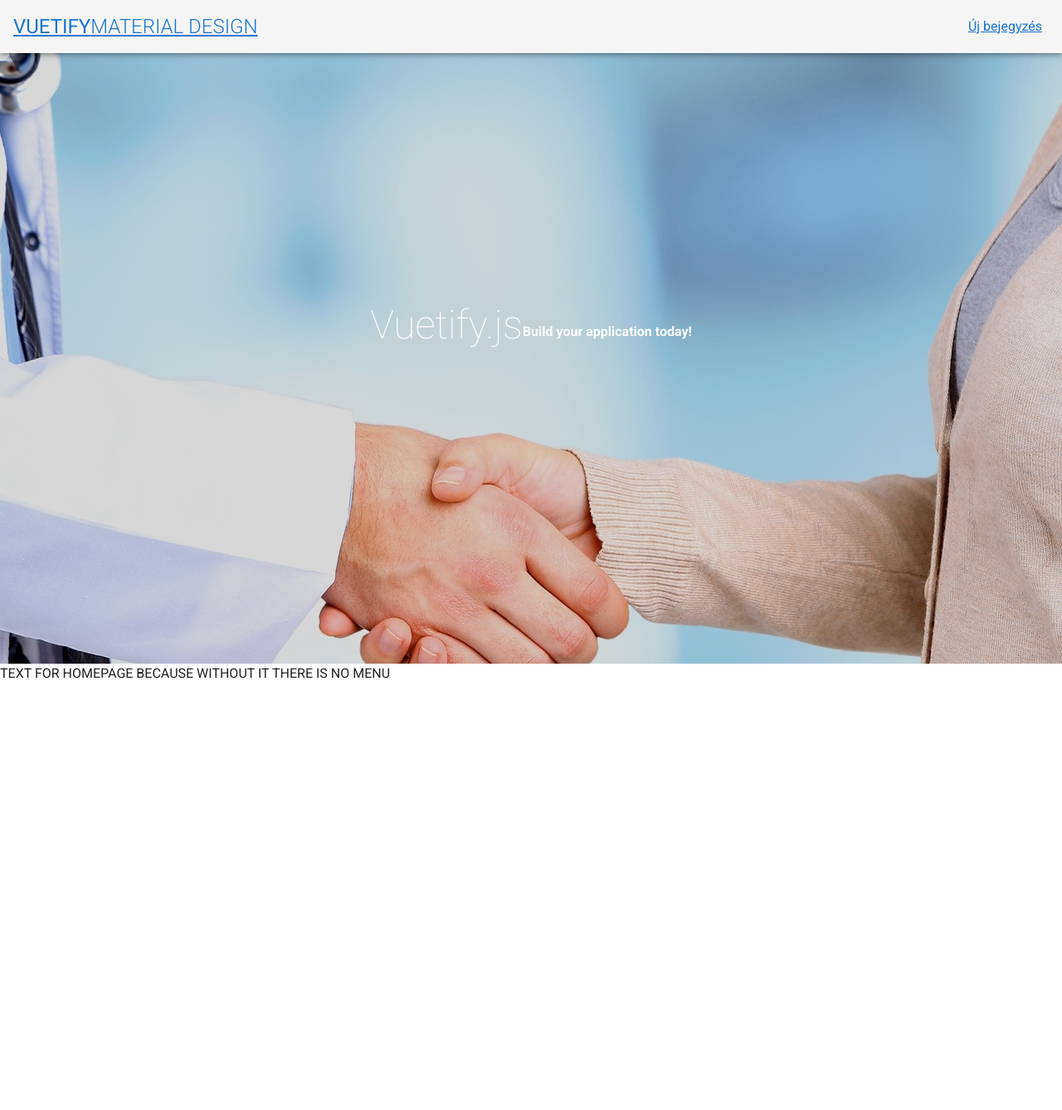
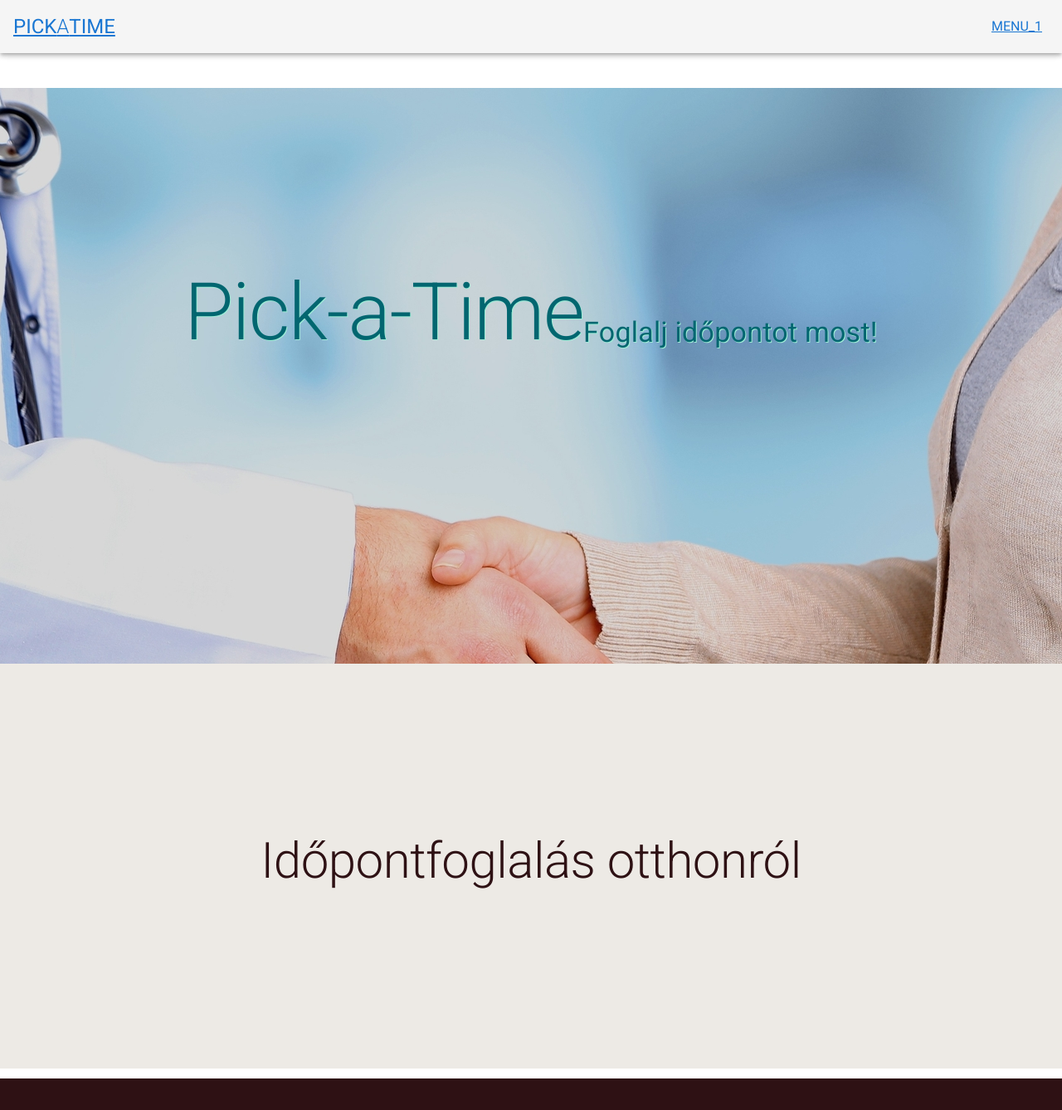
Before and after one commit to danieljanosrobert/timepicker, a Vue app: page / in a window 1280 px wide. Shown: the top 1338 px of the page at 83% size. Before the commit the page ends 824 px from the top, so only its background shows below. Built offline with nearby package versions, Linux system fonts and the light colour scheme.

Commit message:
refs#4 - Oldal alapjainak beállítása

```diff
--- a/src/App.vue
+++ b/src/App.vue
@@ -1,13 +1,15 @@
 <template>
   <v-app>
-    <MenuBar></MenuBar>
+    <MenuBar/>
     <router-view/>
+    <Footer/>
   </v-app>
 </template>
 
 <script lang="ts">
   import Vue from 'vue';
   import MenuBar from './components/MenuBar.vue';
+  import Footer from './components/Footer.vue';
 
   export default Vue.extend({
     name: 'App',
@@ -15,11 +17,12 @@
       //
     }),
     components: {
+      Footer,
       MenuBar,
     },
   });
 </script>
 
-<style>
+<style lang="scss">
   @import './assets/styles/style.scss';
 </style>
--- /dev/null
+++ b/src/components/Footer.vue
@@ -0,0 +1,15 @@
+<template>
+  <v-container fluid id="footer">
+
+  </v-container>
+</template>
+
+<script>
+  export default {
+    name: 'Footer',
+  };
+</script>
+
+<style scoped>
+
+</style>
--- a/src/components/HomeParallax.vue
+++ b/src/components/HomeParallax.vue
@@ -1,17 +1,26 @@
 <template>
+  <v-container :style="setToFullScreen" fluid class="pa-0">
     <v-parallax class="full-height" src="@/assets/images/doctor.jpg" dark>
       <v-row
               align="center"
               justify="center"
       >
-      <h1 class="display-2 font-weight-thin mb-4">Vuetify.js</h1>
-      <h4 class="subheading">Build your application today!</h4>
+        <h1 class="display-4 font-weight-thick mb-12 text-dark-blue shadow-text-light-blue ">Pick-a-Time</h1>
+        <h4 class="display-1 text-dark-blue shadow-text-light-blue">Foglalj időpontot most!</h4>
       </v-row>
     </v-parallax>
+  </v-container>
 </template>
 
 <script type="ts">
   export default {
     name: 'HomeParallax',
+    computed: {
+      setToFullScreen() {
+        return {
+          height: `${window.innerHeight}px`,
+        };
+      },
+    },
   };
 </script>
--- /dev/null
+++ b/src/components/HomeSimple.vue
@@ -0,0 +1,41 @@
+<template>
+  <v-carousel hide-delimiters show-arrows-on-hover>
+    <v-carousel-item
+            v-for="(detail) in details"
+            :key="detail"
+    >
+      <v-sheet
+              :color=gray
+              height="100%"
+              tile
+      >
+        <v-row
+                class="fill-height"
+                align="center"
+                justify="center"
+        >
+          <div class="display-3 text-dark-mahogany">{{detail}}</div>
+        </v-row>
+      </v-sheet>
+    </v-carousel-item>
+  </v-carousel>
+</template>
+
+<script>
+  export default {
+    data: () => ({
+      gray: '#EDEAE5',
+      details: [
+          'Időpontfoglalás otthonról',
+          'Egyszerű kereséssel',
+          'Helymeghatározással',
+          'Azonnal',
+      ],
+    }),
+    name: 'HomeSimple',
+  };
+</script>
+
+<style scoped>
+
+</style>
--- a/src/components/MenuBar.vue
+++ b/src/components/MenuBar.vue
@@ -2,13 +2,14 @@
   <v-app-bar app :inverted-scroll=invertedScrollProp>
     <v-toolbar-title class="headline text-uppercase">
       <router-link to="/">
-        <span>Vuetify</span>
-        <span class="font-weight-light">MATERIAL DESIGN</span>
+        <span>Pick</span>
+        <span class="font-weight-light">a</span>
+        <span>Time</span>
       </router-link>
     </v-toolbar-title>
     <v-spacer></v-spacer>
     <router-link to="about">
-      <span class="mr-2">Új bejegyzés</span>
+      <span class="mr-2">MENU_1</span>
     </router-link>
   </v-app-bar>
 </template>
--- a/src/views/Home.vue
+++ b/src/views/Home.vue
@@ -1,17 +1,19 @@
 <template>
-  <v-container fluid class="full-height pa-0">
+  <v-container fluid class="pa-0">
     <HomeParallax/>
-    TEXT FOR HOMEPAGE BECAUSE WITHOUT IT THERE IS NO MENU
+    <HomeSimple/>
   </v-container>
 </template>
 
 <script lang="ts">
 import Vue from 'vue';
 import HomeParallax from '@/components/HomeParallax.vue';
+import HomeSimple from '@/components/HomeSimple.vue';
 
 export default Vue.extend({
   components: {
     HomeParallax,
+    HomeSimple,
   },
 });
 </script>
```
Lines whose indentation alone changed are shown as unchanged.
